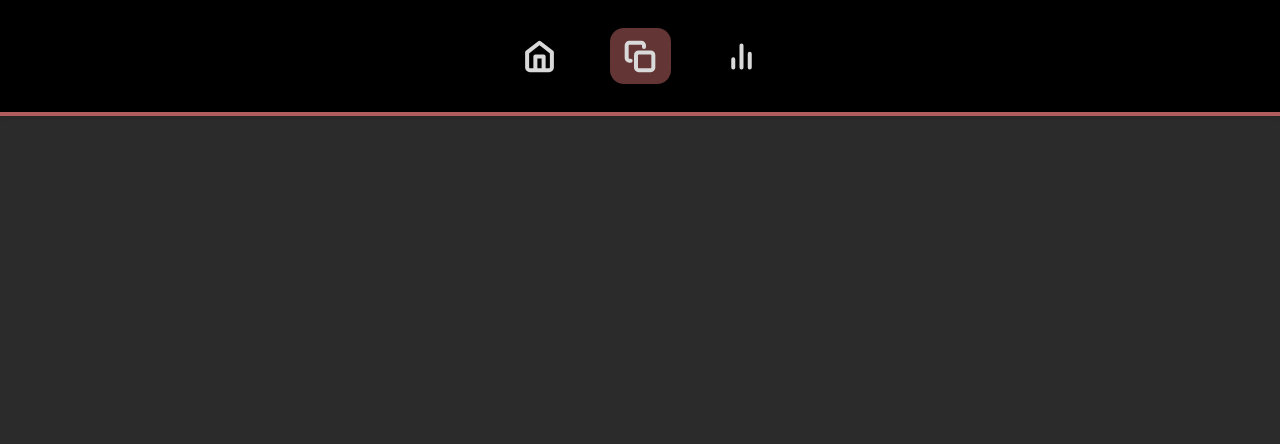
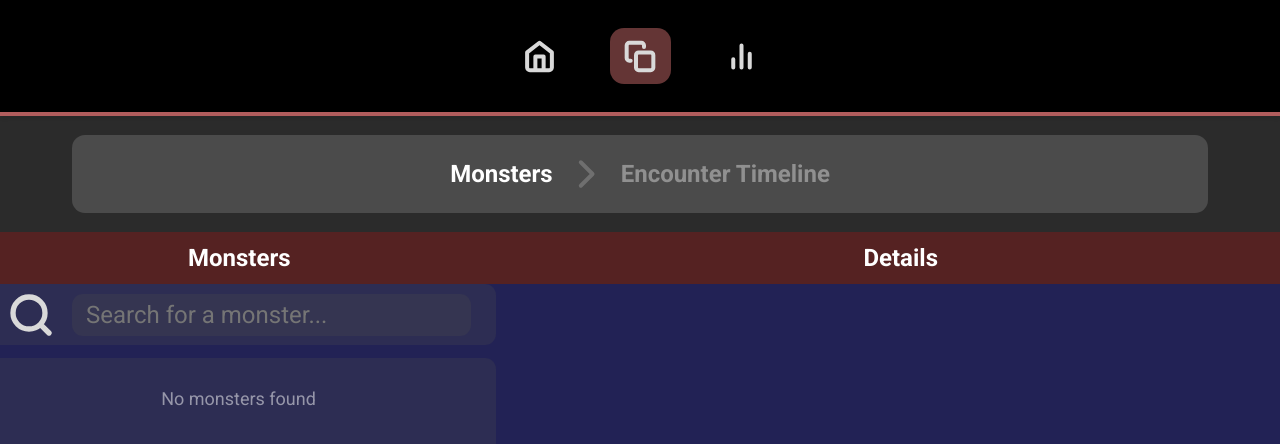
Before and after one commit to KeaganCB-OW/Formative-One-BeastBinder, a React (Create React App) app in the folder beastbinder-app/: page /comparison in a window 1280 px wide. Before the commit this address had no page. Shown: the top 444 px of the page. Built offline with nearby package versions, Linux system fonts and the light colour scheme.

Commit message:
Created Dynamic Search Components

```diff
--- a/beastbinder-app/src/App.js
+++ b/beastbinder-app/src/App.js
@@ -1,7 +1,8 @@
 import React from "react";
 import { BrowserRouter as Router, Routes, Route } from "react-router-dom";
 import LandingPage from "./pages/LandingPage";
-import TimelinePage from "./pages/TimelinePage"; // Import the new page
+import TimelinePage from "./pages/TimelinePage";
+import ComparisonPage from "./pages/ComparisonPage"; // Import the new page
 import Navbar from "./components/Navbar"; // Ensure Navbar is included
 
 function App() {
@@ -10,7 +11,8 @@ function App() {
       <Navbar />
       <Routes>
         <Route path="/" element={<LandingPage />} />
-        <Route path="/timeline" element={<TimelinePage />} /> {/* New Route */}
+        <Route path="/timeline" element={<TimelinePage />} />
+        <Route path="/comparison" element={<ComparisonPage />} /> {/* New Route */}
       </Routes>
     </Router>
   );
--- /dev/null
+++ b/beastbinder-app/src/components/MonsterSearch.css
@@ -0,0 +1,153 @@
+/* Outer Search Box */
+.search-box-outer {
+    width: 515px;
+    height: 61px;
+    background: rgba(78, 78, 78, 0.25);
+    border-radius: 11px;
+    position: relative;
+    display: flex;
+    align-items: center;
+}
+
+/* Magnifying Glass Icon */
+.search-icon {
+    width: 48px;
+    height: 48px;
+    position: absolute;
+    left: 26px; /* Moved 15px further left */
+}
+
+/* Inner Search Box */
+.search-box-inner {
+    width: 399px;
+    height: 42px;
+    background: rgba(78, 78, 78, 0.25);
+    border-radius: 11px;
+    position: absolute;
+    right: 25px;
+    display: flex;
+    align-items: center;
+}
+
+/* Search Input */
+.search-input {
+    width: calc(100% - 28px); /* 14px padding on both sides */
+    height: 100%;
+    border: none;
+    background: transparent;
+    font-family: "Roboto", sans-serif;
+    font-weight: 400;
+    font-size: 24px;
+    line-height: 150%;
+    letter-spacing: 0%;
+    color: white;
+    padding-left: 14px;
+    padding-right: 14px;
+    outline: none;
+}
+
+/* Search Results Container (Always Visible) */
+.search-results-container {
+    width: 515px;
+    height: 712px;
+    background: rgba(78, 78, 78, 0.25);
+    border-radius: 11px;
+    position: absolute;
+    top: 74px; /* 13px below search bar */
+    left: 0;
+    overflow: hidden;
+    display: flex;
+    flex-direction: column;
+    align-items: center;
+    justify-content: flex-start;
+}
+
+/* Search Results Scrollable List */
+.search-results {
+    width: 100%;
+    max-height: calc(712px - 70px); /* Subtracts button space */
+    overflow-y: auto;
+    padding-top: 10px;
+}
+
+/* Monster Entry */
+.monster-entry {
+    display: flex;
+    align-items: center;
+    position: relative;
+    height: 45px;
+    margin-bottom: 17px;
+    cursor: pointer;
+    padding-left: 13px;
+    padding-right: 13px;
+    transition: background 0.2s ease-in-out;
+}
+
+/* Highlighted Monster Entry */
+.monster-entry.selected {
+    background: rgba(177, 93, 93, 0.57);
+    border-radius: 11px;
+}
+
+/* Monster Name */
+.monster-name {
+    font-family: "Roboto", sans-serif;
+    font-weight: 400;
+    font-size: 24px;
+    line-height: 150%;
+    letter-spacing: 0%;
+    color: rgba(255, 255, 255, 1);
+    position: absolute;
+    left: 40px;
+}
+
+/* CR Label */
+.cr-label {
+    font-family: "Roboto", sans-serif;
+    font-weight: 700;
+    font-size: 24px;
+    line-height: 150%;
+    letter-spacing: 0%;
+    position: absolute;
+    right: 100px;
+}
+
+/* CR Box */
+.cr-box {
+    width: 70px;
+    height: 43px;
+    border-radius: 11px;
+    background: rgba(255, 255, 255, 0.15);
+    display: flex;
+    align-items: center;
+    justify-content: center;
+    position: absolute;
+    right: 13px;
+}
+
+/* Empty Message */
+.empty-message {
+    font-family: "Roboto", sans-serif;
+    font-weight: 400;
+    font-size: 18px;
+    color: rgba(255, 255, 255, 0.5);
+    margin-top: 20px;
+    text-align: center;
+}
+
+/* Compare Button */
+.compare-button {
+    width: 427px;
+    height: 61px;
+    background: rgba(177, 93, 93, 1);
+    border-radius: 11px;
+    font-family: "Roboto", sans-serif;
+    font-weight: 700;
+    font-size: 24px;
+    text-align: center;
+    color: white;
+    border: none;
+    position: absolute;
+    bottom: 51px;
+    cursor: pointer;
+}
--- /dev/null
+++ b/beastbinder-app/src/components/MonsterSearch.js
@@ -0,0 +1,86 @@
+import React, { useState } from "react";
+import "./MonsterSearch.css";
+
+const MonsterSearch = ({ onMonsterSelect }) => {
+  // State for search input and selected monster
+  const [searchTerm, setSearchTerm] = useState("");
+  const [selectedMonster, setSelectedMonster] = useState(null);
+
+  // Hardcoded test monster list (to be replaced with API data later)
+  const allMonsters = [
+    { name: "Goblin", cr: 1 },
+    { name: "Orc", cr: 2 },
+    { name: "Dragon", cr: 15 },
+    { name: "Beholder", cr: 13 },
+    { name: "Basilisk", cr: 6 },
+  ];
+
+  // Dynamically filter monsters based on strict search input matching
+  const filteredMonsters = searchTerm
+    ? allMonsters.filter((monster) =>
+        monster.name.toLowerCase().startsWith(searchTerm.toLowerCase()) // Strict matching from the start of the word
+      )
+    : [];
+
+  // Handle search input change
+  const handleSearchChange = (event) => {
+    setSearchTerm(event.target.value);
+  };
+
+  // Handle monster selection
+  const handleMonsterClick = (index) => {
+    setSelectedMonster(index);
+    const selected = filteredMonsters[index];
+    console.log("Selected Monster:", selected); // Logs selected monster's details
+
+    if (onMonsterSelect) {
+      onMonsterSelect(selected); // Pass selected monster data to parent component
+    }
+  };
+
+  return (
+    <div className="search-box-outer">
+      {/* Magnifying Glass Icon */}
+      <img src="/assets/magnifying-glass.svg" alt="Search" className="search-icon" />
+
+      {/* Search Box Inner */}
+      <div className="search-box-inner">
+        <input
+          type="text"
+          className="search-input"
+          placeholder="Search for a monster..."
+          value={searchTerm}
+          onChange={handleSearchChange}
+        />
+      </div>
+
+      {/* Search Results List (Results container is always visible) */}
+      <div className="search-results-container">
+        <div className="search-results">
+          {filteredMonsters.length > 0 ? (
+            filteredMonsters.map((monster, index) => (
+              <div
+                key={index}
+                className={`monster-entry ${selectedMonster === index ? "selected" : ""}`}
+                onClick={() => handleMonsterClick(index)}
+              >
+                <span className="monster-name">{monster.name}</span>
+                <span className="cr-label">CR</span>
+                <div className="cr-box">
+                  <span className="cr-number">{monster.cr}</span>
+                </div>
+              </div>
+            ))
+          ) : (
+            <p className="empty-message">No monsters found</p> // Placeholder message when no results match
+          )}
+        </div>
+
+        {/* Compare Button (Only visible if there are results) */}
+        {filteredMonsters.length > 0 && <button className="compare-button">Compare</button>}
+      </div>
+    </div>
+  );
+};
+
+export default MonsterSearch;
--- /dev/null
+++ b/beastbinder-app/src/pages/ComparisonPage.css
@@ -0,0 +1,45 @@
+/* Title Placement Container - Temporary */
+.comparison-title-container {
+    width: 1318px;
+    height: 52px;
+    background-color: rgba(255, 0, 0, 0.2); /* Placeholder color for development */
+    border-radius: 11px;
+    position: absolute;
+    top: calc(92px + 43px + 78px + 19px); /* Positioned 19px below the breadcrumbs */
+    left: 50%;
+    transform: translateX(-50%); /* Centers the container */
+    display: flex;
+    align-items: center; /* Centers text vertically */
+}
+
+/* Title Text Styling */
+.comparison-title {
+    font-family: "Roboto", sans-serif;
+    font-weight: 700;
+    font-size: 24px;
+    line-height: 150%;
+    letter-spacing: 0%;
+    color: rgba(255, 255, 255, 1);
+    position: absolute;
+}
+/* Monsters Title - Positioned 207px from Left Edge */
+.monsters-title {
+    left: 207px;
+}
+
+/* Details Title - Positioned so its Right Edge is 361px from Right Edge */
+.details-title {
+    right: 361px;
+}
+
+/* Content Placement Container - Temporary */
+.comparison-content-container {
+    width: 1318px;
+    height: 791px;
+    background-color: rgba(0, 0, 255, 0.2); /* Different placeholder color for clarity */
+    border-radius: 11px;
+    position: absolute;
+    top: calc(92px + 43px + 78px + 19px + 52px); /* Positioned directly below the title container */
+    left: 50%;
+    transform: translateX(-50%); /* Centers the container */
+}
--- /dev/null
+++ b/beastbinder-app/src/pages/ComparisonPage.js
@@ -0,0 +1,24 @@
+import React from "react";
+import "./ComparisonPage.css";
+import Breadcrumbs from "../components/Breadcrumbs";
+import MonsterSearch from "../components/MonsterSearch";
+
+
+const ComparisonPage = () => {
+  return (
+    <div className="comparison-page">
+      <Breadcrumbs />
+      <div className="comparison-title-container">
+        <h2 className="comparison-title monsters-title">Monsters</h2>
+        <h2 className="comparison-title details-title">Details</h2>
+      </div>
+      <div className="comparison-content-container">
+      <MonsterSearch />
+        {/* Future content will be placed here */}
+      </div>
+
+    </div>
+  );
+};
+
+export default ComparisonPage;
```
Also changed, not shown: beastbinder-app/public/assets/magnifying-glass.svg (added).
